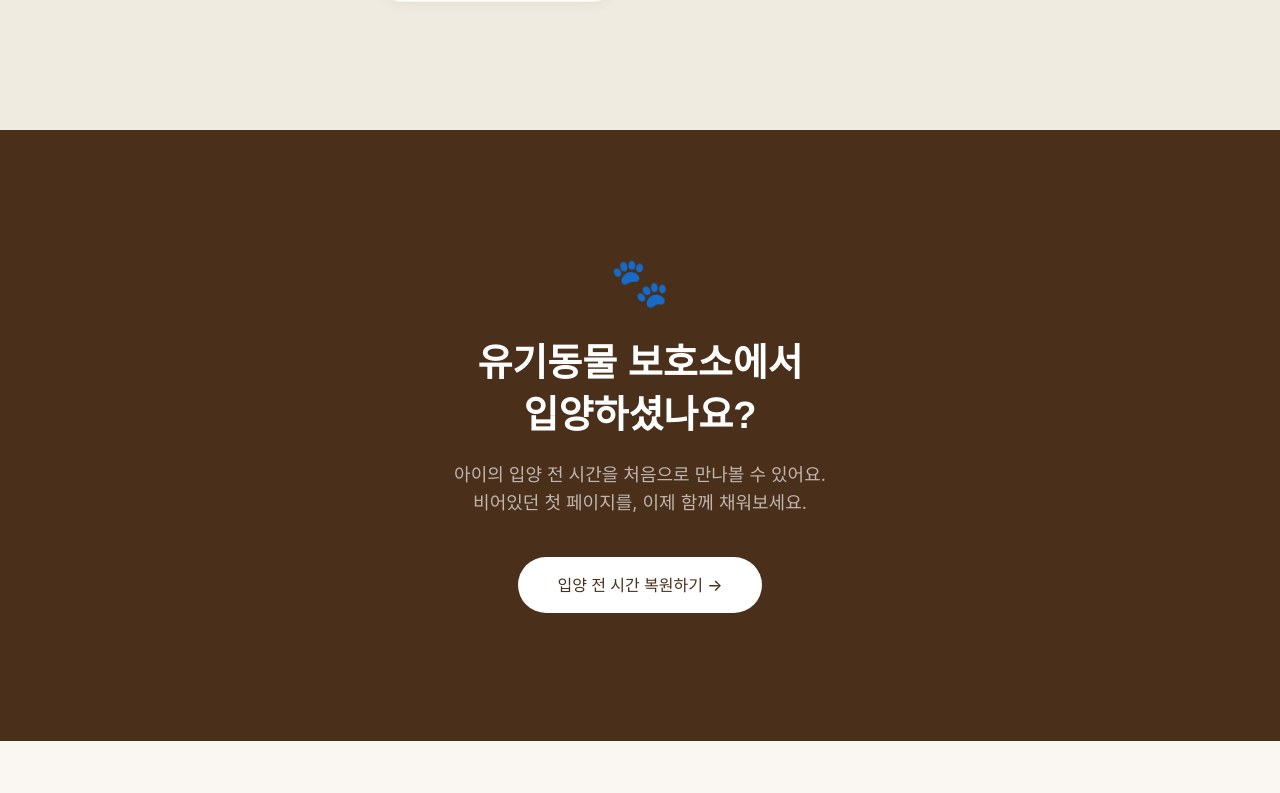
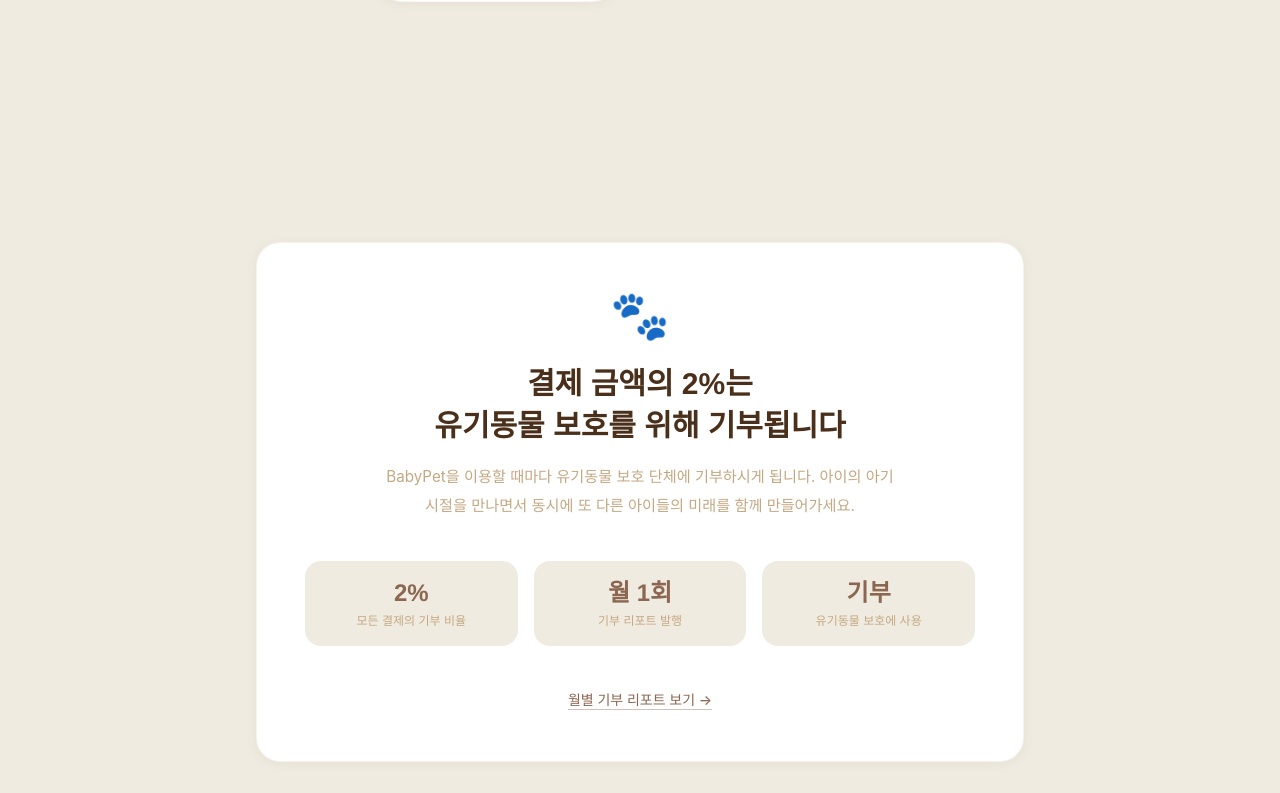
Before and after one commit to oksi2337/mylovelylittlebaby, a Next.js app: page / in a window 1280 px wide. Shown: the part 4807-5600 px from the top of the page. Built offline with nearby package versions, Linux system fonts and the light colour scheme; a web font is replaced by a local one.

Commit message:
auto: update files

```diff
--- a/src/app/page.tsx
+++ b/src/app/page.tsx
@@ -4,7 +4,6 @@ import ProblemSection from '@/components/landing/ProblemSection';
 import SolutionSection from '@/components/landing/SolutionSection';
 import ResultExampleSection from '@/components/landing/ResultExampleSection';
 import HowItWorksSection from '@/components/landing/HowItWorksSection';
-import AdoptionSection from '@/components/landing/AdoptionSection';
 import PricingSection from '@/components/landing/PricingSection';
 import DonationSection from '@/components/landing/DonationSection';
 import FinalCTASection from '@/components/landing/FinalCTASection';
@@ -19,9 +18,8 @@ export default function LandingPage() {
         <SolutionSection />
         <ResultExampleSection />
         <HowItWorksSection />
-        <AdoptionSection />
+        <DonationSection />
         <PricingSection />
-        <DonationSection />
         <FinalCTASection />
       </main>
 
```
